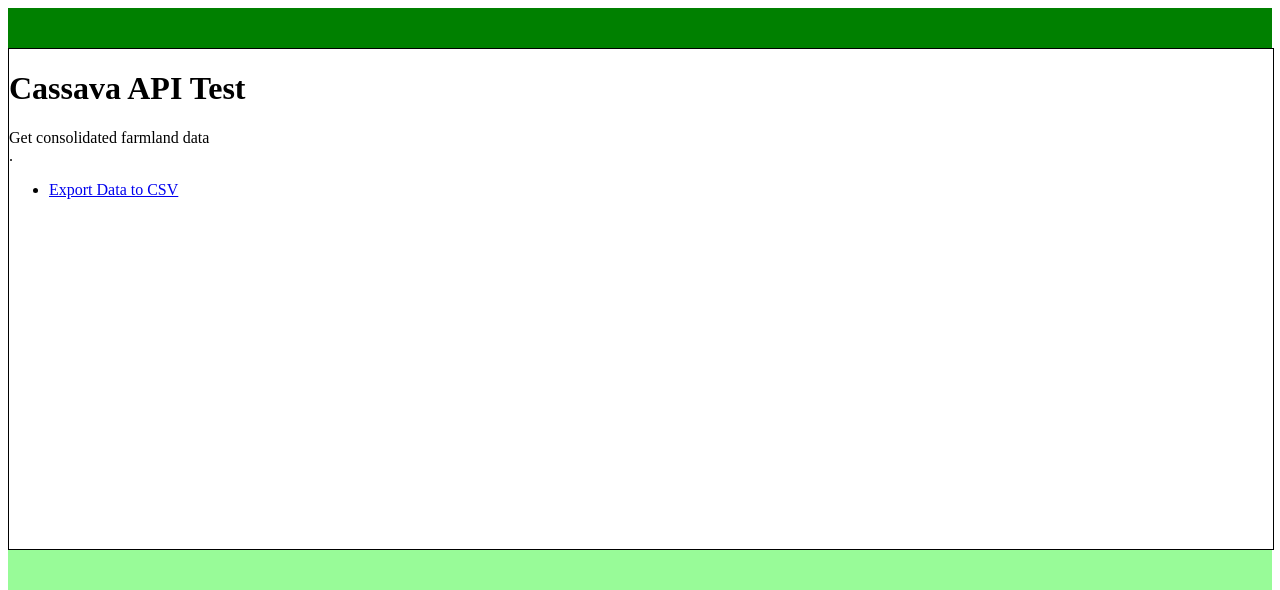
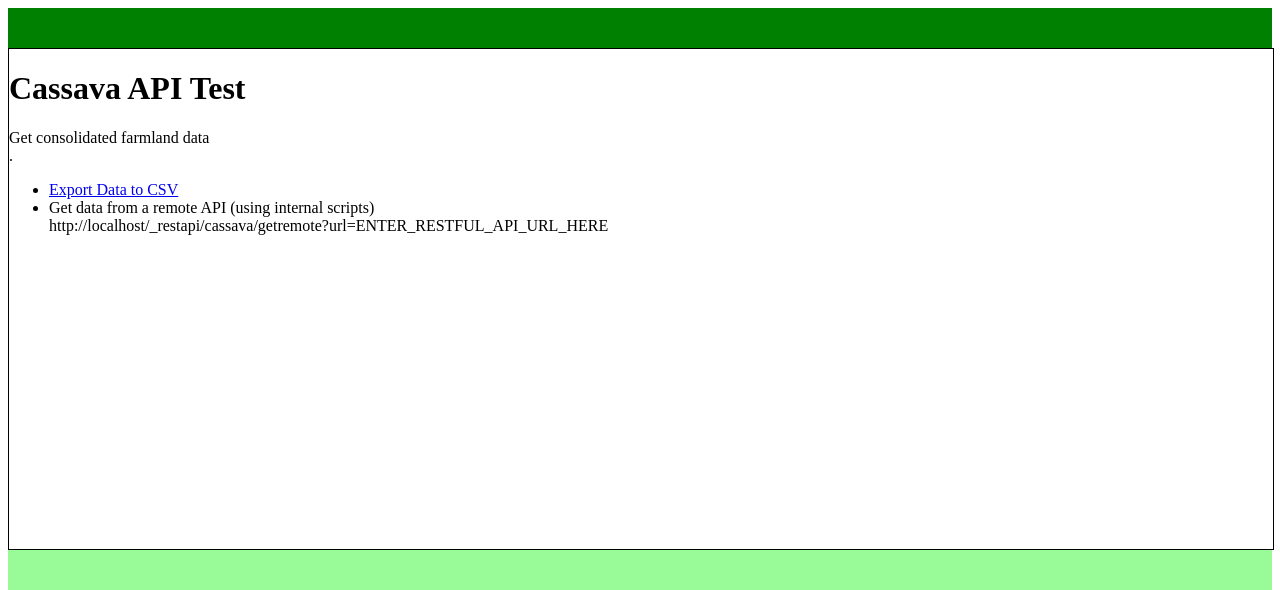
Before and after one commit to ciatph/sqliteapi, a CodeIgniter app: page /_restapi/ in a window 1280 px wide. Shown: the top 590 px of the page. Run offline with CodeIgniter, Linux system fonts and the light colour scheme.

Commit message:
Added instructions for accessing remote API's.

```diff
--- a/application/views/cassava/index.php
+++ b/application/views/cassava/index.php
@@ -4,4 +4,7 @@ Get consolidated farmland data<br>.
 
 <ul>
 	<li><a href="<?php echo base_url(); ?>cassava/export">Export Data to CSV</a></li>
+	<li>Get data from a remote API (using internal scripts)<br>
+		<?php echo base_url(); ?>cassava/getremote?url=ENTER_RESTFUL_API_URL_HERE
+	</li>
 </ul>
```
